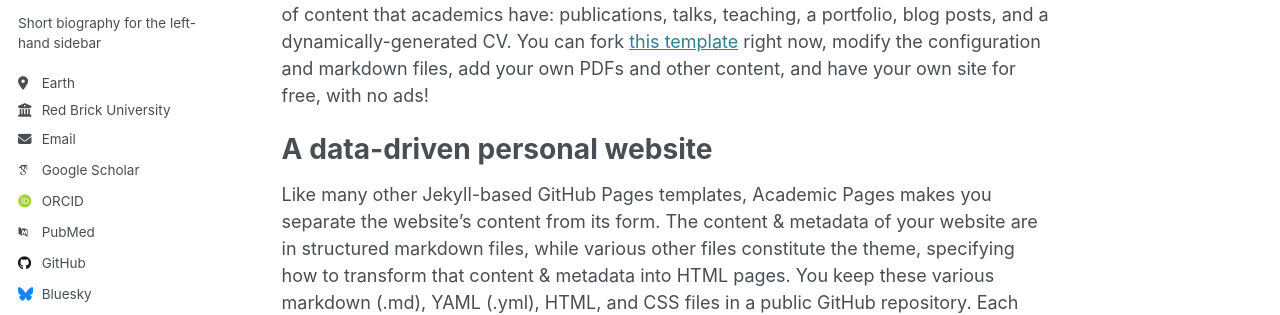
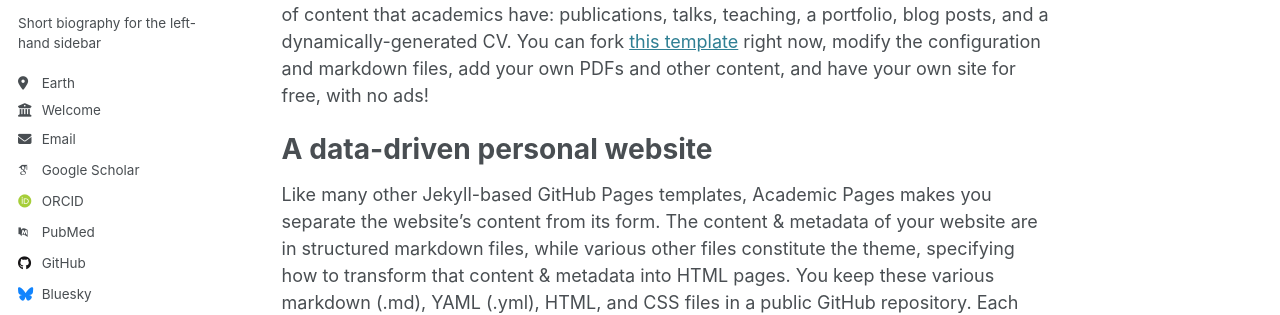
Before and after one commit to saiefr/saiefr.github.io, a Jekyll site: the page built from _pages/about.md, in a window 1280 px wide. Shown: the part 303-618 px from the top of the page. Built offline with Jekyll 4.4.1, drawn with Linux system fonts in a browser that asks for light colours; some web fonts are replaced.

Commit message:
Update _config.yml

```diff
--- a/_config.yml
+++ b/_config.yml
@@ -27,7 +27,7 @@ author:
   pronouns         : # example: "she/her"
   bio              : "Short biography for the left-hand sidebar"
   location         : "Earth"
-  employer         : "Red Brick University"
+  employer         : "Welcome"
   uri              : # URL
   email            : "none@example.org"
 
```
